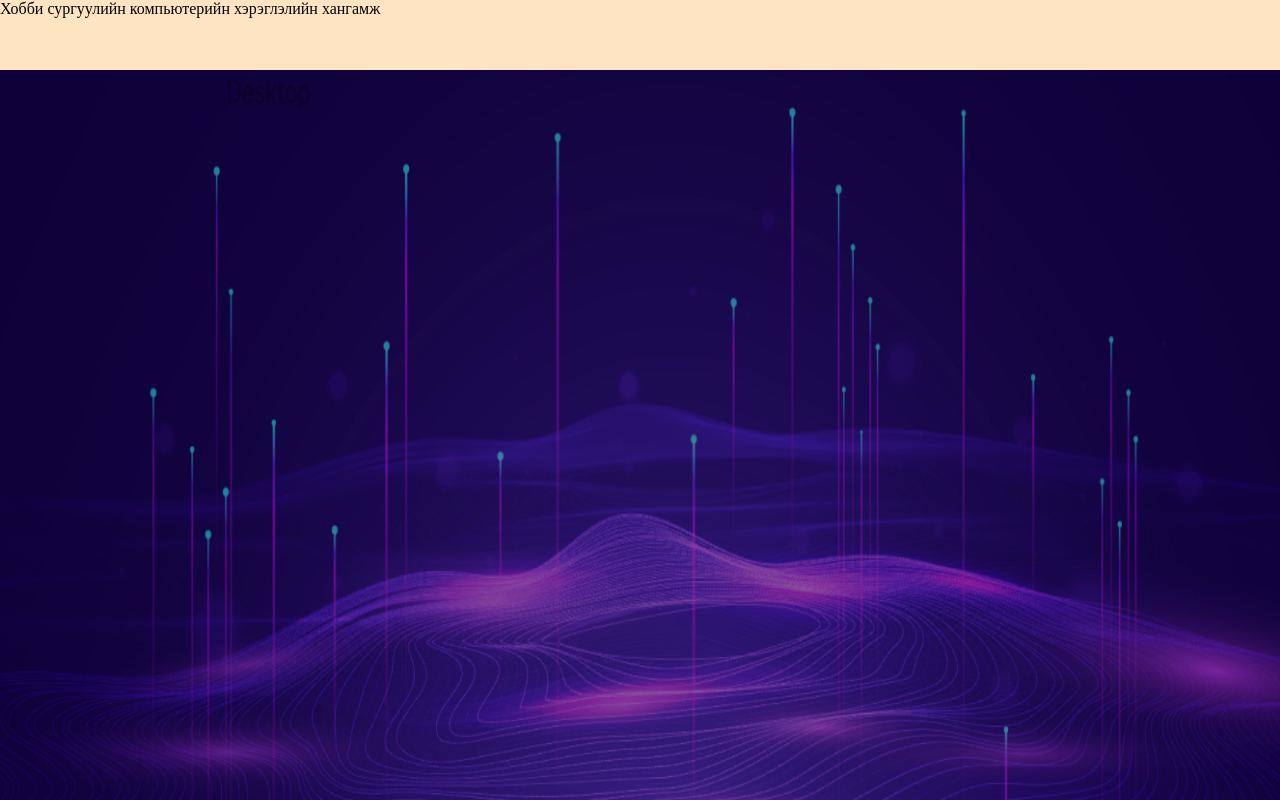
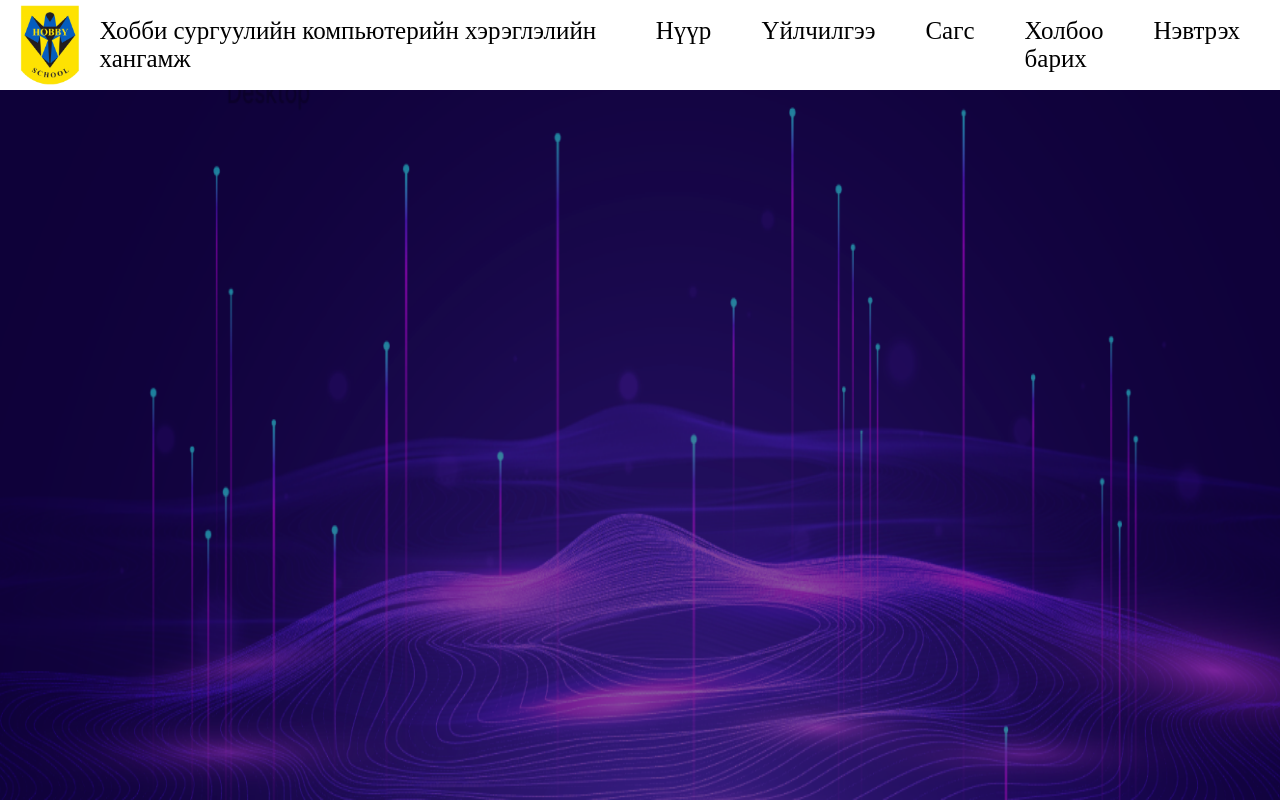
Before and after one commit to goldenamar/BEAM-Hobby, a plain HTML site: page index.html in a window 1280 px wide. Drawn offline with Linux system fonts and the light colour scheme.

Commit message:
new changes

```diff
--- a/index.html
+++ b/index.html
@@ -11,13 +11,14 @@
         <div class="top-main">
             <img class="background" src="photos/Screen Shot 2025-10-01 at 13.44.40.png" alt="">
             <div class="navbar">
+                    <img class="logo" src="photos/hobby logo.png" alt="">
                 <div class="topic">Хобби сургуулийн компьютерийн хэрэглэлийн хангамж</div>
                 <div class="nav">
-                    <div class="nav-items"></div>
-                    <div class="nav-items"></div>
-                    <div class="nav-items"></div>
-                    <div class="nav-items"></div>
-                    <div class="nav-items"></div>
+                    <div class="nav-items">Нүүр</div>
+                    <div class="nav-items">Үйлчилгээ</div>
+                    <div class="nav-items">Сагс</div>
+                    <div class="nav-items">Холбоо барих</div>
+                    <div class="nav-items">Нэвтрэх</div>
                 </div>
             </div>
         </div>
--- a/style.css
+++ b/style.css
@@ -11,8 +11,26 @@ body{
 }
 .navbar{
     width: 100%;
-    height: 70px;
-    background-color: bisque;
+    height: 90px;
     position:relative;
-
+    display:flex;
+    background-color: white;
+    align-items: center;
 }
+.logo{
+    margin: 20px;
+    margin-top: 20px;
+    width:60px;
+    height:80px;
+    cursor: pointer;
+}
+.topic{
+    font-size: 25px;
+}
+.nav{
+    display:flex;
+    font-size: 25px;
+    margin: 40px;
+    gap: 50px;
+    cursor: pointer;
+}
```
Also changed, not shown: photos/hobby logo.png (added).
